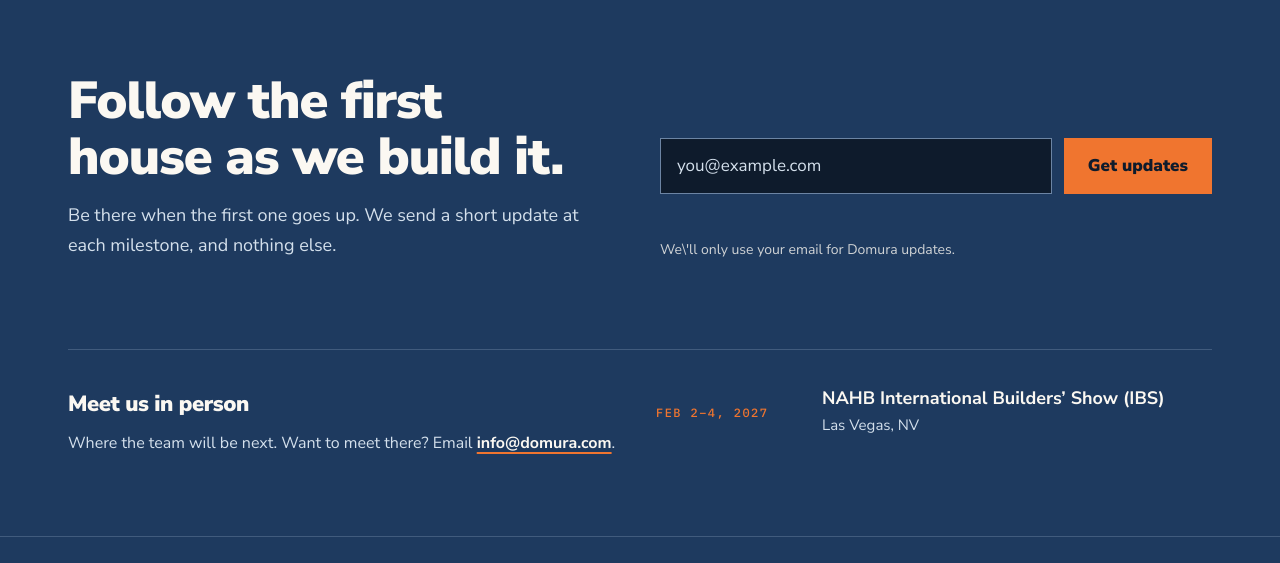
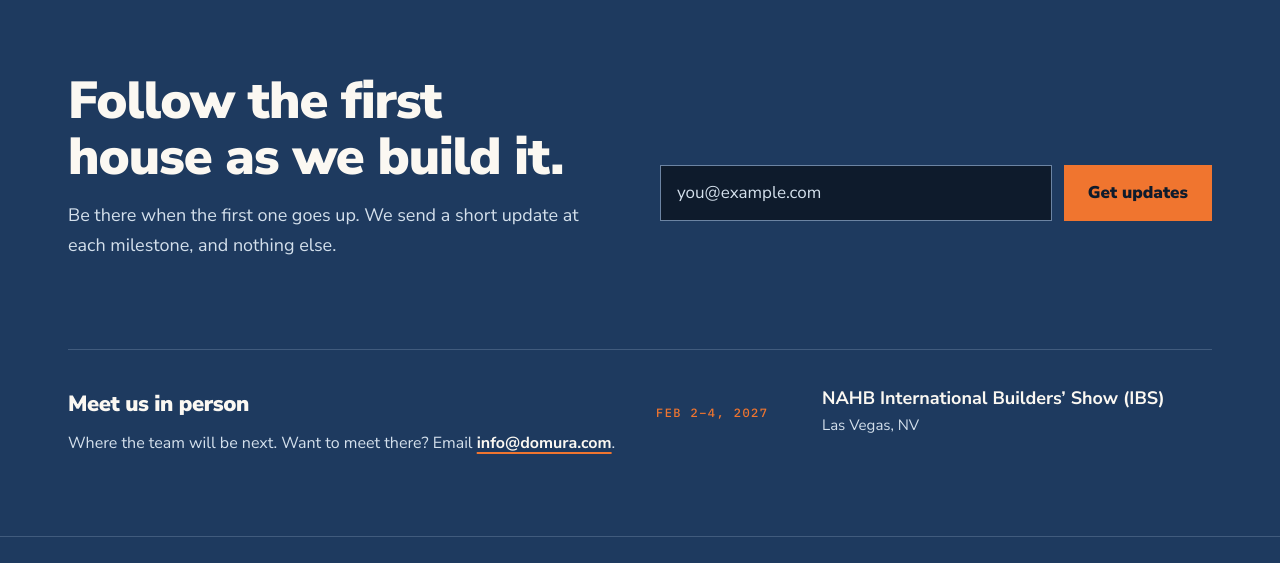
Before and after one commit to domurahq/website, a plain HTML site: page index.html in a window 1280 px wide. Shown: the part 2268-2831 px from the top of the page. Drawn offline with Linux system fonts and the light colour scheme.

Commit message:
Website signups

```diff
--- a/index.html
+++ b/index.html
@@ -423,7 +423,6 @@
             <button class="btn btn-accent" type="submit" id="signup-btn">Get updates</button>
           </form>
           <p class="thanks" id="thanks" aria-live="polite"></p>
-          <p class="small privacy">We\'ll only use your email for Domura updates.</p>
         </div>
       </div>
       <div class="events" id="events">
```
